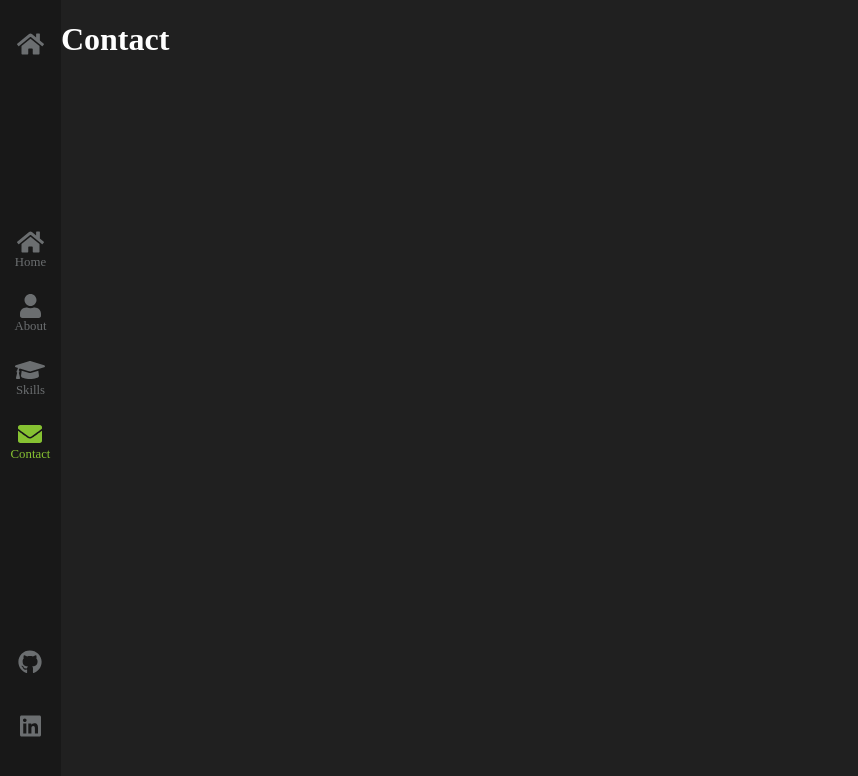
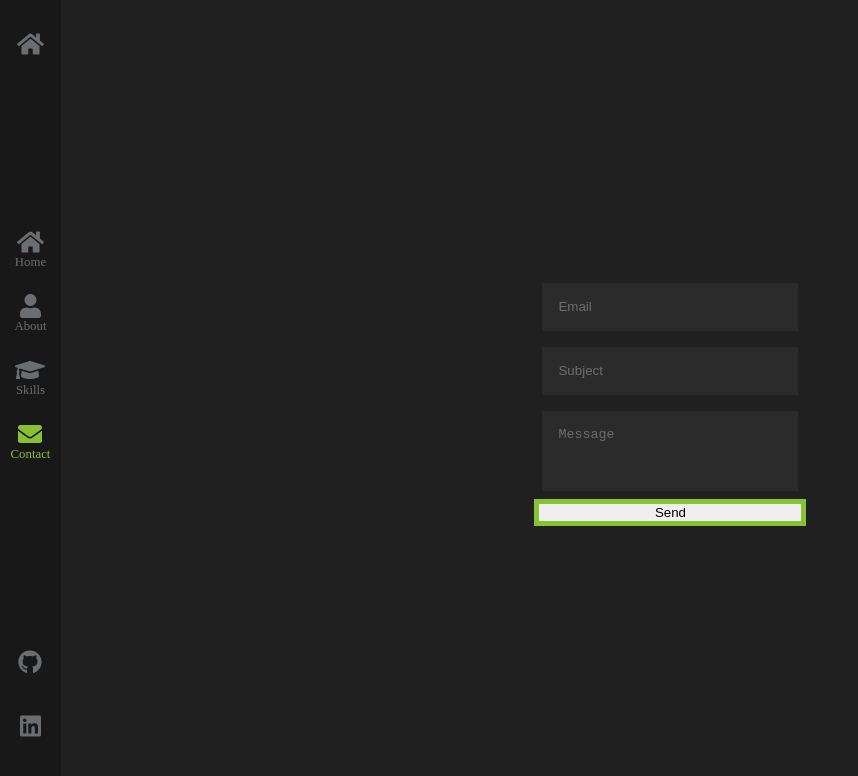
Before and after one commit to Baaranek/portfolio-page, a React (Create React App) app: page /contact in a window 1280 px wide. Shown: the top 776 px of the page, without its empty margins (0-858 px from the left). Built offline with nearby package versions, Linux system fonts and the light colour scheme.

Commit message:
add basic structure to Contact component

```diff
--- a/src/components/theme/Theme.js
+++ b/src/components/theme/Theme.js
@@ -5,5 +5,6 @@ export default {
     active: '#86c232',
     icon: '#6b6e70',
     light: '#ffffff',
+    form: '#2b2b2b',
   },
 };
--- a/src/components/views/Contact/Contact.js
+++ b/src/components/views/Contact/Contact.js
@@ -1,9 +1,77 @@
 import React from 'react';
+import styled from 'styled-components';
+
+const StyledWrapper = styled.div`
+  display: flex;
+  justify-content: center;
+  align-items: center;
+  height: 100vh;
+`;
+
+const StyledForm = styled.form`
+  display: flex;
+  flex-direction: column;
+`;
+
+const StyledInput = styled.input`
+  width: 20vw;
+  height: 3rem;
+  padding: 1rem;
+  margin: 0.5rem;
+  background-color: ${({ theme }) => theme.colors.form};
+  color: ${({ theme }) => theme.colors.icon};
+  border: none;
+
+  ::placeholder {
+    color: ${({ theme }) => theme.colors.icon};
+  }
+  :focus {
+    outline: none;
+    color: ${({ theme }) => theme.colors.icon};
+
+    ::placeholder {
+      color: transparent;
+    }
+  }
+`;
+
+const StyledTextArea = styled.textarea`
+  width: 20vw;
+  height: 5rem;
+  padding: 1rem;
+  margin: 0.5rem;
+  resize: none;
+  background-color: ${({ theme }) => theme.colors.form};
+  color: ${({ theme }) => theme.colors.icon};
+  border: none;
+
+  ::placeholder {
+    color: ${({ theme }) => theme.colors.icon};
+  }
+
+  :focus {
+    color: ${({ theme }) => theme.colors.icon};
+    outline: none;
+
+    ::placeholder {
+      color: transparent;
+    }
+  }
+`;
+
+const StyledSubmitButton = styled.button`
+  border: 5px solid ${({ theme }) => theme.colors.active};
+`;
 
 const Contact = () => (
-  <div>
-    <h1>Contact</h1>
-  </div>
+  <StyledWrapper>
+    <StyledForm>
+      <StyledInput placeholder="Email" type="text" autoComplete="off" />
+      <StyledInput placeholder="Subject" type="text" autoComplete="off" />
+      <StyledTextArea placeholder="Message" autoComplete="off" />
+      <StyledSubmitButton type="submit">Send</StyledSubmitButton>
+    </StyledForm>
+  </StyledWrapper>
 );
 
 export default Contact;
```
